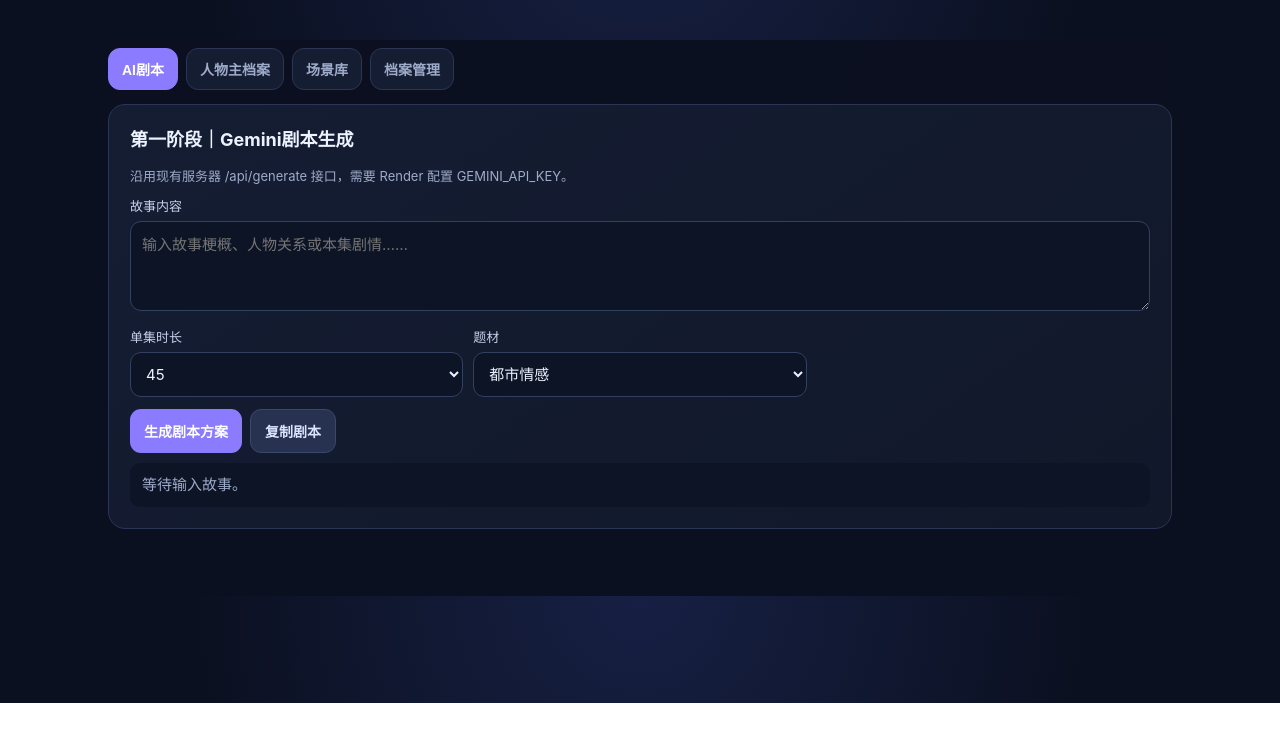
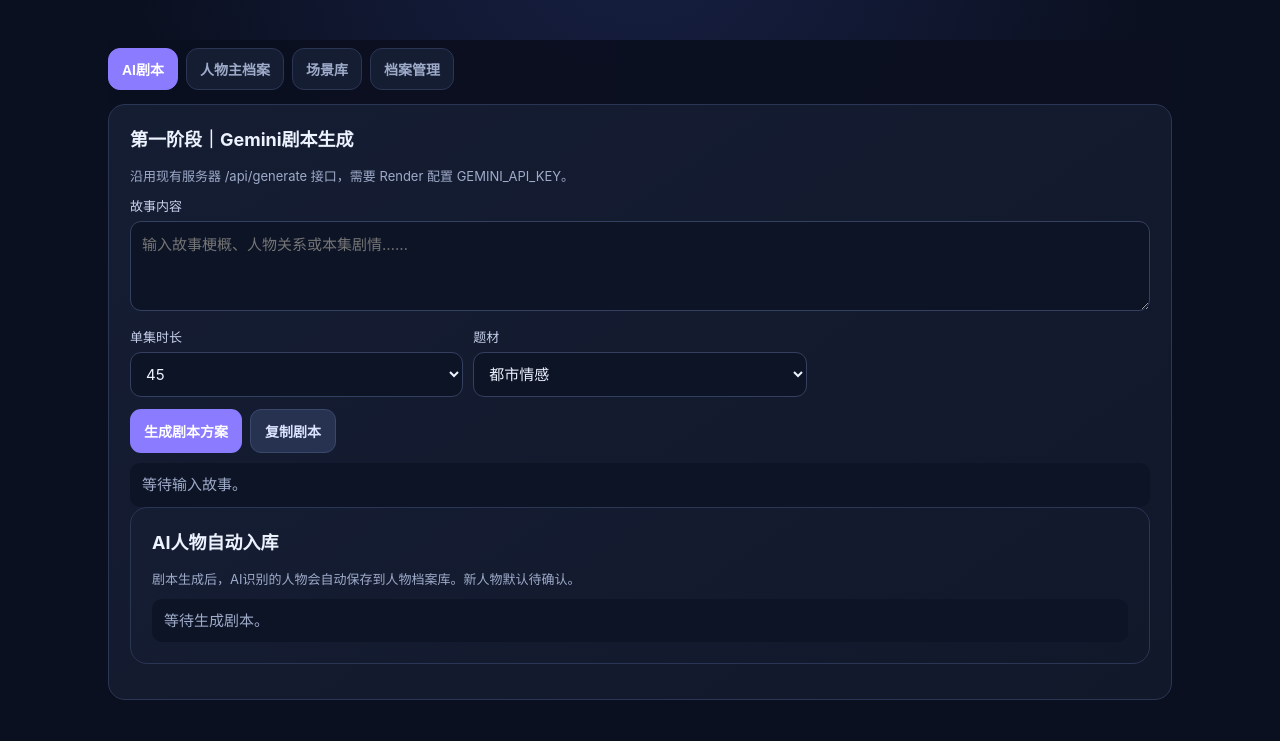
Before and after one commit to panyuanfeng518-design/AI-Short-Drama-Factory, a website: page public/index.html in a window 1280 px wide. Shown: the part 97-838 px from the top of the page. Before the commit the page ends 800 px from the top, so only its background shows below. Drawn offline with Linux system fonts and the light colour scheme.

Commit message:
Update index.html

```diff
--- a/public/index.html
+++ b/public/index.html
@@ -121,5 +121,8 @@ $("genScript").onclick=async()=>{let story=$("story").value.trim();if(!story)ret
 $("copyScript").onclick=async()=>{if($("scriptOutput").hidden)return alert("还没有剧本结果");try{await navigator.clipboard.writeText($("scriptOutput").textContent);status("scriptStatus","剧本已复制。","ok")}catch(e){status("scriptStatus","请长按剧本文本手动复制。","err")}};
 (async()=>{try{db=await openDB();renderSlots({});showMaster("");await renderLibrary()}catch(e){alert("本地数据库初始化失败："+e.message)}})();
 </script>
+
+<script src="/character-sync.js"></script>
+
 </body>
 </html>
```
